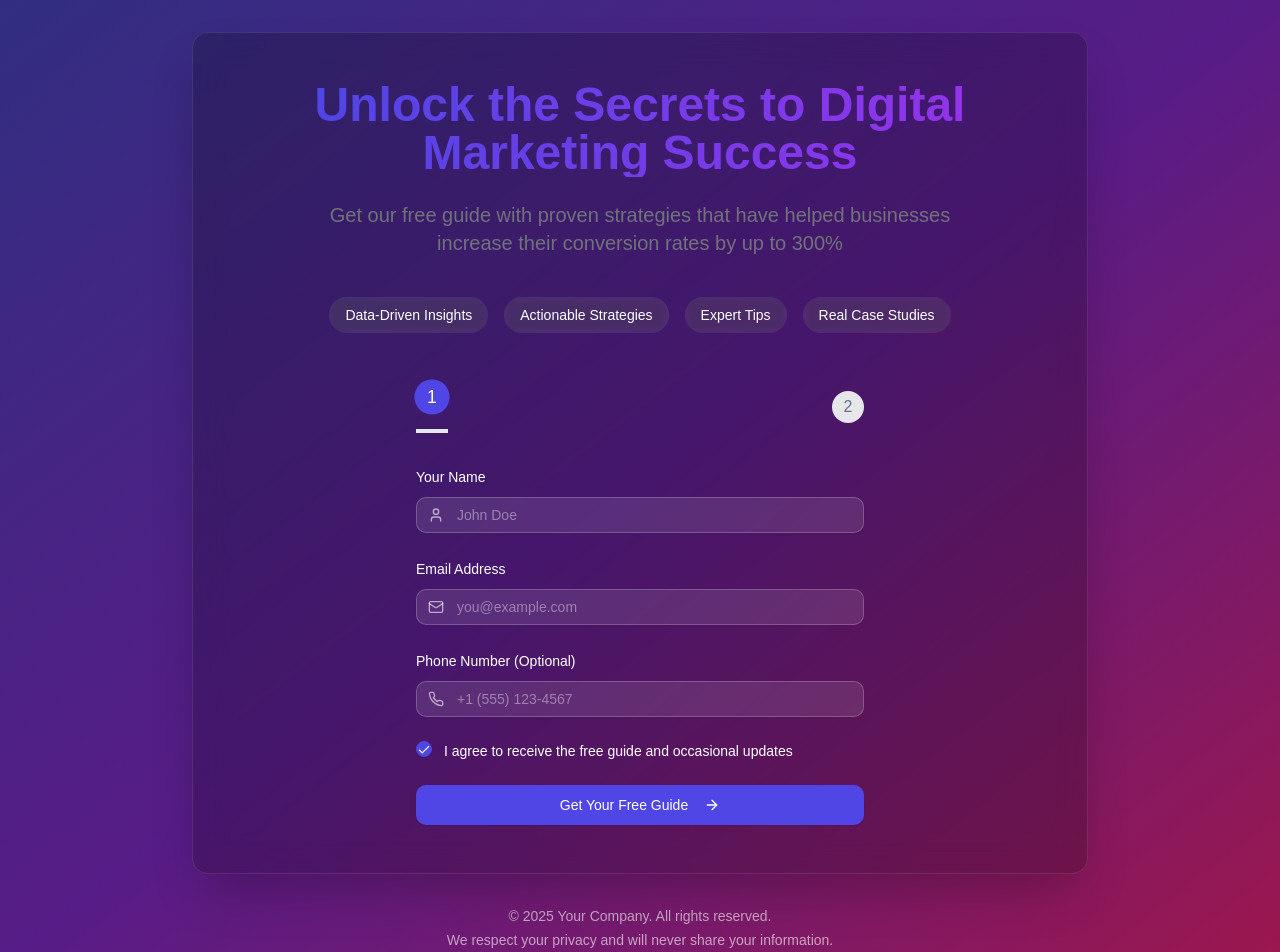
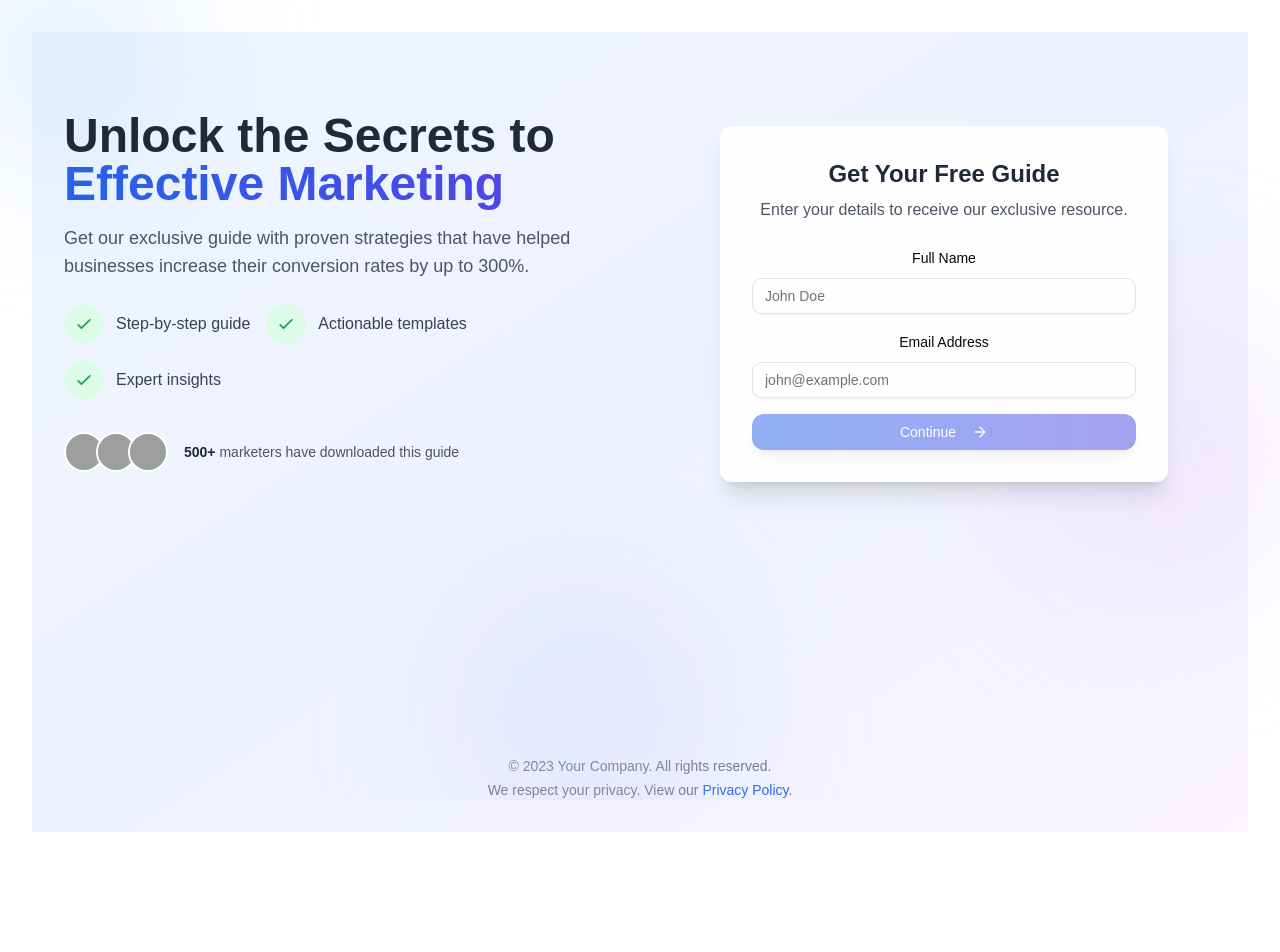
Before and after one commit to blink-new/lead-capture-funnel-figc67tb, a React (Vite) app: page / in a window 1280 px wide. Shown: the top 952 px of the page. After the commit the page ends 864 px from the top, so only its background shows below. Built offline with nearby package versions, Linux system fonts and the light colour scheme; no server answers; grey boxes are pictures that could not be loaded.

Commit message:
Update App Component

```diff
--- a/src/App.tsx
+++ b/src/App.tsx
@@ -1,89 +1,14 @@
 
-import { useState } from 'react';
-import { motion, AnimatePresence } from 'framer-motion';
-import { Toaster } from 'sonner';
-import { LeadCaptureForm } from './components/LeadCaptureForm';
-import { SuccessState } from './components/SuccessState';
-import { LeadMagnetHeader } from './components/LeadMagnetHeader';
-import { ProgressIndicator } from './components/ProgressIndicator';
-import { Lead } from './lib/supabase';
+import { LeadFunnel } from './components/LeadFunnel';
+import { Toaster } from 'react-hot-toast';
+import './App.css';
 
 function App() {
-  const [currentStep, setCurrentStep] = useState(0);
-  const [lead, setLead] = useState<Lead | null>(null);
-
-  const handleFormSuccess = (submittedLead: Lead) => {
-    console.log('Form success handler called with:', submittedLead);
-    setLead(submittedLead);
-    setCurrentStep(1);
-  };
-
-  const leadMagnetConfig = {
-    title: "Unlock the Secrets to Digital Marketing Success",
-    subtitle: "Get our free guide with proven strategies that have helped businesses increase their conversion rates by up to 300%",
-    highlights: ["Data-Driven Insights", "Actionable Strategies", "Expert Tips", "Real Case Studies"],
-    downloadUrl: "/lead-magnet.pdf",
-    downloadFileName: "digital-marketing-success-guide.pdf"
-  };
-
   return (
-    <div className="min-h-screen flex flex-col items-center justify-center p-4 md:p-8 bg-gradient-to-br from-indigo-900 via-purple-900 to-pink-800 text-white">
-      <div className="w-full max-w-4xl">
-        <motion.div
-          className="bg-black/20 backdrop-blur-lg rounded-2xl p-8 md:p-12 shadow-2xl border border-white/10"
-          initial={{ opacity: 0, y: 20 }}
-          animate={{ opacity: 1, y: 0 }}
-          transition={{ duration: 0.5 }}
-        >
-          <LeadMagnetHeader
-            title={leadMagnetConfig.title}
-            subtitle={leadMagnetConfig.subtitle}
-            highlights={leadMagnetConfig.highlights}
-          />
-
-          <div className="mt-12">
-            <ProgressIndicator currentStep={currentStep} totalSteps={2} />
-
-            <AnimatePresence mode="wait">
-              {currentStep === 0 ? (
-                <motion.div
-                  key="form"
-                  initial={{ opacity: 0, x: -20 }}
-                  animate={{ opacity: 1, x: 0 }}
-                  exit={{ opacity: 0, x: -20 }}
-                  transition={{ duration: 0.3 }}
-                  className="flex justify-center"
-                >
-                  <LeadCaptureForm onSuccess={handleFormSuccess} />
-                </motion.div>
-              ) : (
-                <motion.div
-                  key="success"
-                  initial={{ opacity: 0, x: 20 }}
-                  animate={{ opacity: 1, x: 0 }}
-                  transition={{ duration: 0.3 }}
-                  className="flex justify-center"
-                >
-                  {lead && (
-                    <SuccessState
-                      lead={lead}
-                      downloadUrl={leadMagnetConfig.downloadUrl}
-                      downloadFileName={leadMagnetConfig.downloadFileName}
-                    />
-                  )}
-                </motion.div>
-              )}
-            </AnimatePresence>
-          </div>
-        </motion.div>
-
-        <div className="text-center mt-8 text-white/60 text-sm">
-          <p>© {new Date().getFullYear()} Your Company. All rights reserved.</p>
-          <p className="mt-1">We respect your privacy and will never share your information.</p>
-        </div>
-      </div>
-      <Toaster position="top-center" richColors />
-    </div>
+    <>
+      <Toaster position="top-right" />
+      <LeadFunnel />
+    </>
   );
 }
 
```
